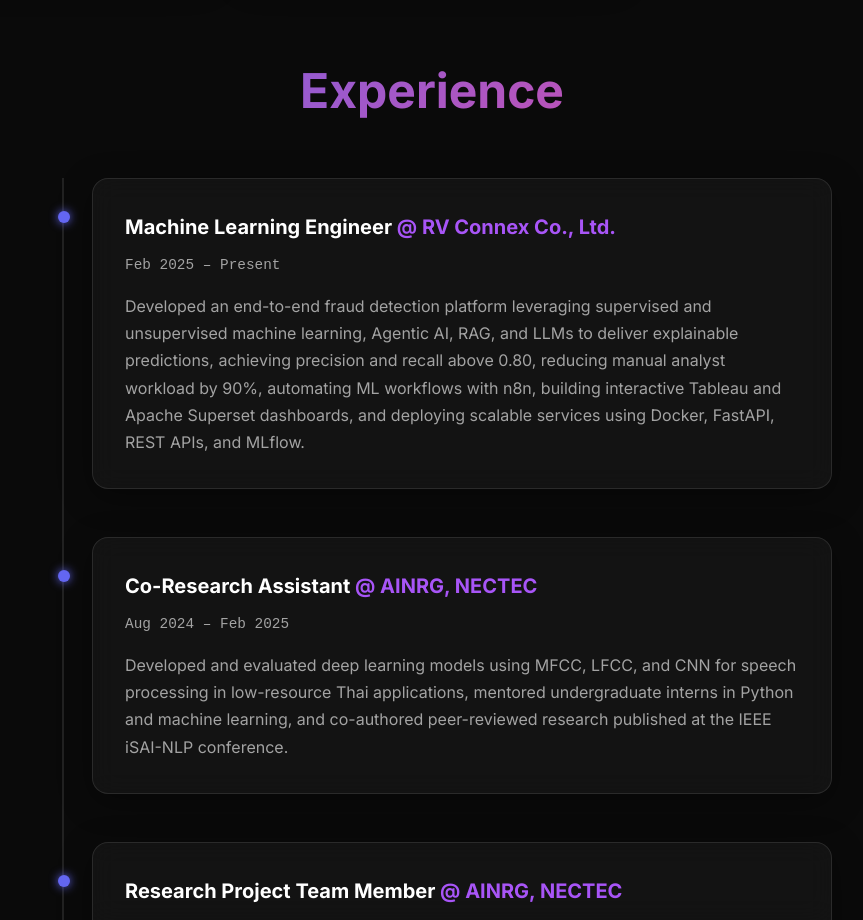
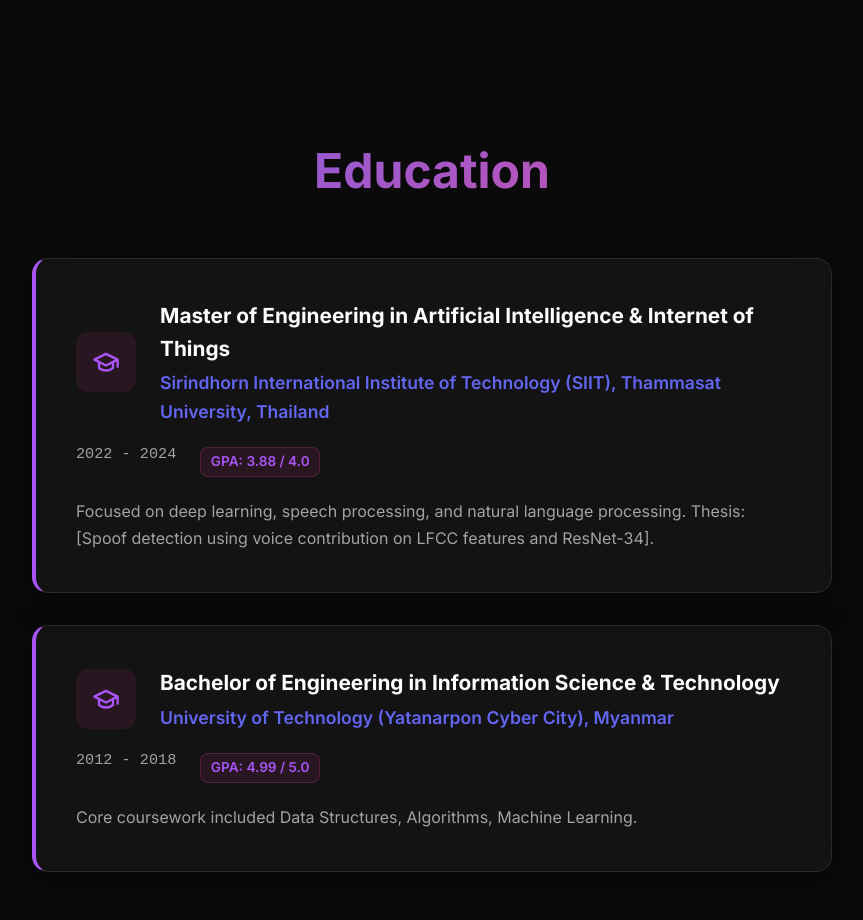
Before and after one commit to Khaing-Zar-Mon/Khaing-Zar-Mon.github.io, a React (Vite) app: page / in a window 1280 px wide. Shown: the part 1880-2800 px from the top of the page, without its empty margins (208-1071 px from the left). Built offline with nearby package versions, Linux system fonts and the light colour scheme.

Commit message:
add publications and recognitions section

```diff
--- a/src/App.jsx
+++ b/src/App.jsx
@@ -2,7 +2,9 @@
 import './App.css'
 import Hero from './components/Hero'
 import About from './components/About'
+import Education from './components/Education'
 import Experience from './components/Experience'
+import Publications from './components/Publications'
 import Projects from './components/Projects'
 import Contact from './components/Contact'
 
@@ -11,7 +13,9 @@
     <div className="app">
       <Hero />
       <About />
+      <Education />
       <Experience />
+      <Publications />
       <Projects />
       <Contact />
     </div>
--- /dev/null
+++ b/src/components/Education.css
@@ -0,0 +1,87 @@
+.education {
+  padding: 5rem 0;
+}
+
+.edu-grid {
+  display: grid;
+  gap: 2rem;
+  max-width: 800px;
+  margin: 0 auto;
+}
+
+.edu-card {
+  padding: 2.5rem;
+  border-left: 4px solid var(--accent-2);
+  transition: var(--transition);
+}
+
+.edu-card:hover {
+  transform: translateY(-5px);
+  box-shadow: 0 10px 30px rgba(236, 72, 153, 0.15);
+}
+
+.edu-header {
+  display: flex;
+  align-items: center;
+  gap: 1.5rem;
+  margin-bottom: 1rem;
+}
+
+.edu-icon {
+  background: rgba(236, 72, 153, 0.1);
+  color: var(--accent-2);
+  padding: 1rem;
+  border-radius: 12px;
+  display: flex;
+  align-items: center;
+  justify-content: center;
+  flex-shrink: 0;
+}
+
+.edu-card h3 {
+  font-size: 1.3rem;
+  margin-bottom: 0.25rem;
+  color: var(--text-primary);
+}
+
+.university {
+  color: var(--accent-1);
+  font-weight: 600;
+  font-size: 1.1rem;
+}
+
+.edu-meta {
+  display: flex;
+  gap: 1.5rem;
+  align-items: center;
+  margin-bottom: 1rem;
+}
+
+.edu-card .period {
+  font-family: monospace;
+  color: var(--text-secondary);
+  font-size: 0.95rem;
+}
+
+.gpa {
+  background: rgba(236, 72, 153, 0.1);
+  color: var(--accent-2);
+  padding: 0.2rem 0.6rem;
+  border-radius: 8px;
+  font-size: 0.85rem;
+  font-weight: 600;
+  border: 1px solid rgba(236, 72, 153, 0.2);
+}
+
+.edu-card p {
+  color: var(--text-secondary);
+  line-height: 1.7;
+}
+
+@media (max-width: 768px) {
+  .edu-header {
+    flex-direction: column;
+    align-items: flex-start;
+    gap: 1rem;
+  }
+}
--- /dev/null
+++ b/src/components/Education.jsx
@@ -0,0 +1,49 @@
+import React from 'react';
+import './Education.css';
+
+const Education = () => {
+  const educations = [
+    {
+      degree: "Master of Engineering in Artificial Intelligence & Internet of Things",
+      university: "Sirindhorn International Institute of Technology (SIIT), Thammasat University, Thailand",
+      period: "2022 - 2024",
+      GPA: "3.88 / 4.0",
+      description: "Focused on deep learning, speech processing, and natural language processing. Thesis: [Spoof detection using voice contribution on LFCC features and ResNet-34].",
+    },
+    {
+      degree: "Bachelor of Engineering in Information Science & Technology",
+      university: "University of Technology (Yatanarpon Cyber City), Myanmar",
+      period: "2012 - 2018",
+      GPA: "4.99 / 5.0",
+      description: "Core coursework included Data Structures, Algorithms, Machine Learning.",
+    }
+  ];
+
+  return (
+    <section className="education container" id="education">
+      <h2 className="section-title text-gradient">Education</h2>
+      <div className="edu-grid">
+        {educations.map((edu, index) => (
+          <div className="edu-card glass" key={index}>
+            <div className="edu-header">
+              <div className="edu-icon">
+                <svg width="28" height="28" viewBox="0 0 24 24" fill="none" stroke="currentColor" strokeWidth="2" strokeLinecap="round" strokeLinejoin="round"><path d="M22 10v6M2 10l10-5 10 5-10 5z"></path><path d="M6 12v5c3 3 9 3 12 0v-5"></path></svg>
+              </div>
+              <div>
+                <h3>{edu.degree}</h3>
+                <span className="university">{edu.university}</span>
+              </div>
+            </div>
+            <div className="edu-meta">
+              <span className="period">{edu.period}</span>
+              {edu.GPA && <span className="gpa">GPA: {edu.GPA}</span>}
+            </div>
+            <p>{edu.description}</p>
+          </div>
+        ))}
+      </div>
+    </section>
+  );
+};
+
+export default Education;
--- a/src/components/Experience.css
+++ b/src/components/Experience.css
@@ -53,3 +53,27 @@
   color: var(--text-secondary);
   line-height: 1.7;
 }
+
+.exp-tech-stack {
+  display: flex;
+  flex-wrap: wrap;
+  gap: 0.5rem;
+  margin-top: 1rem;
+}
+
+.exp-tech-tag {
+  background: rgba(99, 102, 241, 0.1);
+  color: var(--accent-1);
+  border: 1px solid rgba(99, 102, 241, 0.2);
+  padding: 0.25rem 0.75rem;
+  border-radius: 12px;
+  font-size: 0.8rem;
+  font-weight: 600;
+  transition: var(--transition);
+}
+
+.exp-tech-tag:hover {
+  background: rgba(99, 102, 241, 0.2);
+  transform: translateY(-2px);
+  box-shadow: 0 4px 10px rgba(99, 102, 241, 0.2);
+}
--- a/src/components/Experience.jsx
+++ b/src/components/Experience.jsx
@@ -7,25 +7,29 @@
       title: "Machine Learning Engineer",
       company: "RV Connex Co., Ltd.",
       period: "Feb 2025 – Present",
-      description: "Developed an end-to-end fraud detection platform leveraging supervised and unsupervised machine learning, Agentic AI, RAG, and LLMs to deliver explainable predictions, achieving precision and recall above 0.80, reducing manual analyst workload by 90%, automating ML workflows with n8n, building interactive Tableau and Apache Superset dashboards, and deploying scalable services using Docker, FastAPI, REST APIs, and MLflow."
+      description: "Developed an end-to-end fraud detection platform leveraging supervised and unsupervised machine learning, Agentic AI, RAG, and LLMs to deliver explainable predictions, achieving precision and recall above 0.80, reducing manual analyst workload by 90%, automating ML workflows with n8n, building interactive Tableau and Apache Superset dashboards, and deploying scalable services using Docker, FastAPI, REST APIs, and MLflow.",
+      techStack: ["Python", "Agentic AI", "LLMs", "RAG", "Scikit-learn", "NumPy", "SHAP", "LIME", "FastAPI", "Docker", "MLflow", "n8n", "PostgreSQL", "Tableau", "Apache Superset"]
     },
     {
       title: "Co-Research Assistant",
       company: "AINRG, NECTEC",
       period: "Aug 2024 – Feb 2025",
-      description: "Developed and evaluated deep learning models using MFCC, LFCC, and CNN for speech processing in low-resource Thai applications, mentored undergraduate interns in Python and machine learning, and co-authored peer-reviewed research published at the IEEE iSAI-NLP conference."
+      description: "Developed and evaluated deep learning models using MFCC, LFCC, and CNN for speech processing in low-resource Thai applications, mentored undergraduate interns in Python and machine learning, and co-authored peer-reviewed research published at the IEEE iSAI-NLP conference.",
+      techStack: ["Python", "Deep Learning", "PyTorch", "TensorFlow", "Keras", "Scikit-learn", "CNN", "MFCC", "LFCC"]
     },
     {
       title: "Research Project Team Member",
       company: "AINRG, NECTEC",
       period: "Apr 2023 – Jul 2024",
-      description: "Developed deep learning–based speech spoof detection models using ResNet-34, reducing the Equal Error Rate (EER) by 74.22% through architecture optimization and hyperparameter tuning. Processed over 260,000 speech samples using advanced acoustic feature engineering to build robust voice representations, and collaborated with international research teams to deliver technical reports and research outcomes."
+      description: "Developed deep learning–based speech spoof detection models using ResNet-34, reducing the Equal Error Rate (EER) by 74.22% through architecture optimization and hyperparameter tuning. Processed over 260,000 speech samples using advanced acoustic feature engineering to build robust voice representations, and collaborated with international research teams to deliver technical reports and research outcomes.",
+      techStack: ["Python", "Deep Learning", "ResNet-34", "Keras", "Scikit-learn", "Acoustic Feature Engineering", "LFCC", "Hyperparameter Tuning"]
     },
     {
       title: "Researcher",
       company: "Language Understanding Laboratory",
       period: "Aug 2019 – Aug 2022",
-      description: "Designed end-to-end speech processing pipelines for low-resource languages by developing phoneme resources, curating speech datasets, and implementing ASR and speaker verification systems using Kaldi. Performed transcript validation, audio segmentation, and dataset curation to improve data quality and model performance."
+      description: "Designed end-to-end speech processing pipelines for low-resource languages by developing phoneme resources, curating speech datasets, and implementing ASR and speaker verification systems using Kaldi. Performed transcript validation, audio segmentation, and dataset curation to improve data quality and model performance.",
+      techStack: ["Kaldi", "ASR", "Speaker Verification", "Audio Segmentation", "Shell Scripting"]
     }
   ];
 
@@ -40,6 +44,13 @@
               <h3>{exp.title} <span className="company">@ {exp.company}</span></h3>
               <span className="period">{exp.period}</span>
               <p>{exp.description}</p>
+              {exp.techStack && (
+                <div className="exp-tech-stack">
+                  {exp.techStack.map((tech, i) => (
+                    <span key={i} className="exp-tech-tag">{tech}</span>
+                  ))}
+                </div>
+              )}
             </div>
           </div>
         ))}
--- /dev/null
+++ b/src/components/Publications.css
@@ -0,0 +1,70 @@
+.publications {
+  padding: 5rem 0;
+}
+
+.pub-grid {
+  display: grid;
+  gap: 1.5rem;
+  max-width: 900px;
+  margin: 0 auto;
+}
+
+.pub-card {
+  display: flex;
+  justify-content: space-between;
+  align-items: center;
+  padding: 2rem;
+  text-decoration: none;
+  color: var(--text-primary);
+  transition: var(--transition);
+  border-left: 4px solid transparent;
+}
+
+.pub-card:hover {
+  transform: translateY(-5px);
+  border-left: 4px solid var(--accent-1);
+  box-shadow: 0 10px 30px rgba(99, 102, 241, 0.15);
+}
+
+.pub-content h3 {
+  font-size: 1.25rem;
+  margin-bottom: 0.75rem;
+  line-height: 1.5;
+}
+
+.pub-meta {
+  display: flex;
+  gap: 1rem;
+  font-size: 0.9rem;
+  color: var(--text-secondary);
+}
+
+.pub-meta .publisher {
+  color: var(--accent-2);
+  font-weight: 600;
+}
+
+.pub-icon {
+  color: var(--accent-1);
+  opacity: 0.5;
+  transition: var(--transition);
+  margin-left: 1rem;
+  flex-shrink: 0;
+}
+
+.pub-card:hover .pub-icon {
+  opacity: 1;
+  transform: scale(1.1);
+}
+
+@media (max-width: 768px) {
+  .pub-card {
+    flex-direction: column;
+    align-items: flex-start;
+    gap: 1rem;
+  }
+  .pub-icon {
+    margin-left: 0;
+    align-self: flex-end;
+  }
+}
--- /dev/null
+++ b/src/components/Publications.jsx
@@ -0,0 +1,55 @@
+import React from 'react';
+import './Publications.css';
+
+const Publications = () => {
+  const pubs = [
+    {
+      title: "ThaiSpoof: An extension to current methods and database catering advanced spoof detection",
+      publisher: "IEEE",
+      year: "2024",
+      url: "https://ieeexplore.ieee.org/document/10799368"
+    },
+    {
+      title: "Spoof Detection using Voice Contribution on LFCC features and ResNet-34",
+      publisher: "IEEE iSAI-NLP",
+      year: "2023",
+      url: "https://ieeexplore.ieee.org/document/10354625"
+    },
+    {
+      title: "Speaker Recognition by Combining Features for Myanmar Weather Forecast Domain",
+      publisher: "IEEE iSAI-NLP",
+      year: "2021",
+      url: "https://ieeexplore.ieee.org/document/9678153"
+    },
+    {
+      title: "Young Female Researchers in Speech Workshop (YFRSW)",
+      publisher: "INTERSPEECH",
+      year: "2021",
+      url: "https://sites.google.com/view/yfrsw-2021/home"
+    }
+  ];
+
+  return (
+    <section className="publications container" id="publications">
+      <h2 className="section-title text-gradient">Publications & Recognitions</h2>
+      <div className="pub-grid">
+        {pubs.map((pub, index) => (
+          <a href={pub.url} target="_blank" rel="noreferrer" className="pub-card glass" key={index}>
+            <div className="pub-content">
+              <h3>{pub.title}</h3>
+              <div className="pub-meta">
+                <span className="publisher">{pub.publisher}</span>
+                <span className="year">{pub.year}</span>
+              </div>
+            </div>
+            <div className="pub-icon">
+              <svg width="24" height="24" viewBox="0 0 24 24" fill="none" stroke="currentColor" strokeWidth="2" strokeLinecap="round" strokeLinejoin="round"><path d="M18 13v6a2 2 0 0 1-2 2H5a2 2 0 0 1-2-2V8a2 2 0 0 1 2-2h6"></path><polyline points="15 3 21 3 21 9"></polyline><line x1="10" y1="14" x2="21" y2="3"></line></svg>
+            </div>
+          </a>
+        ))}
+      </div>
+    </section>
+  );
+};
+
+export default Publications;
```
